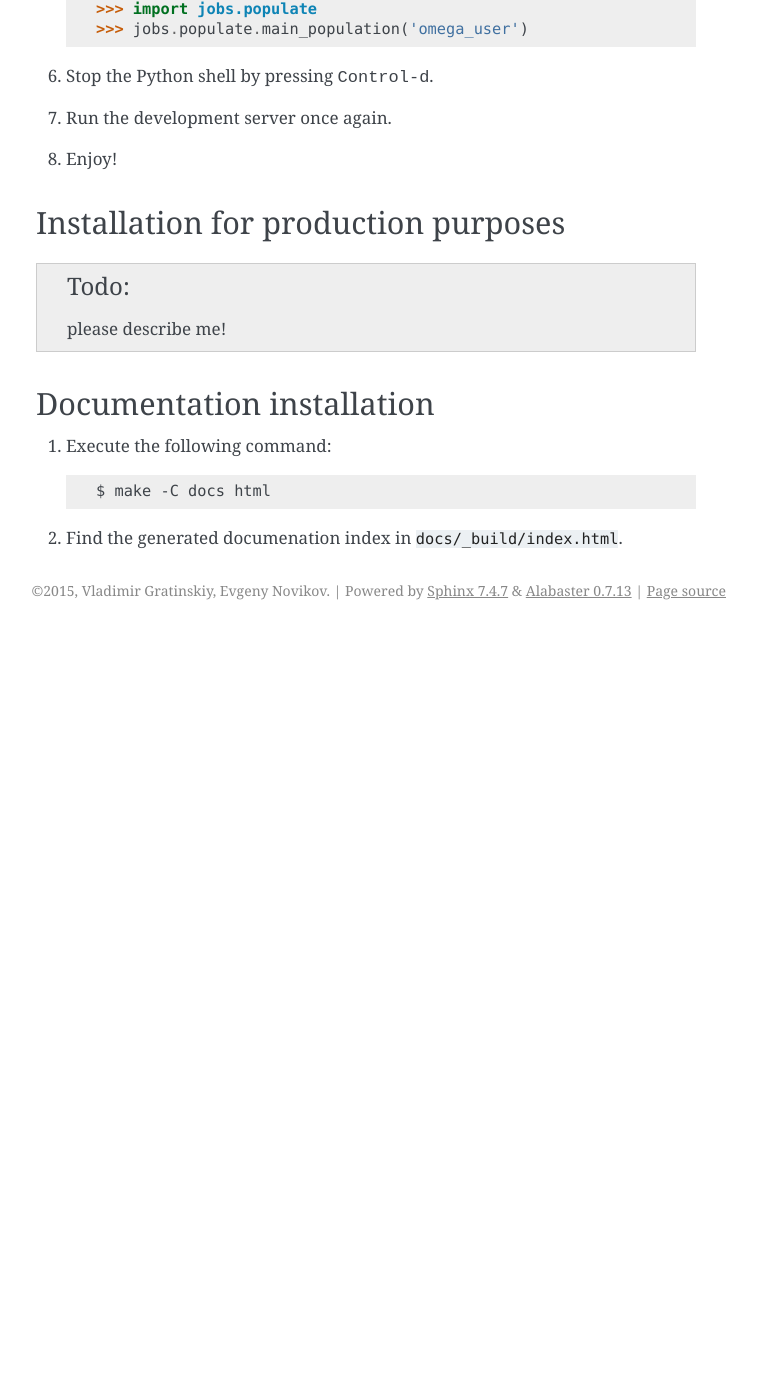
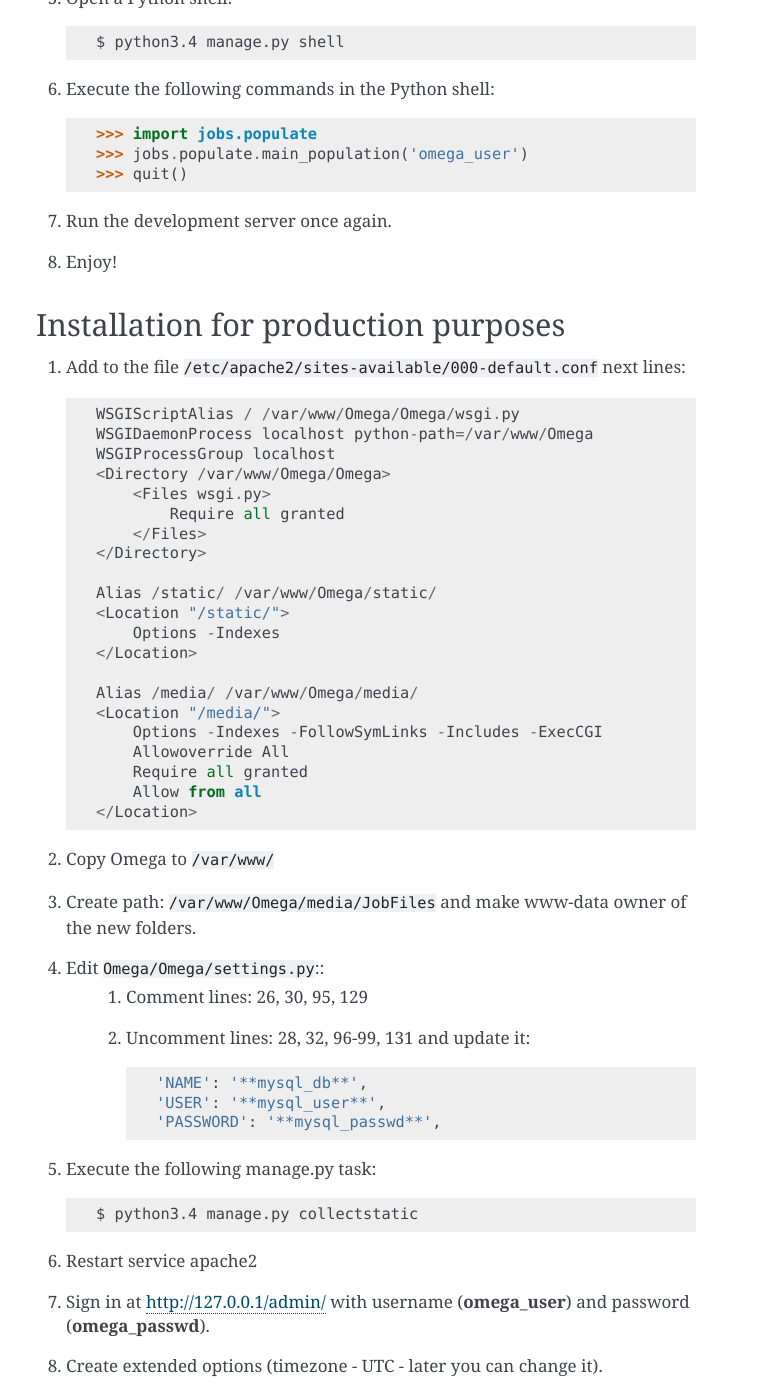
Before and after one commit to ldv-klever/klever, a Sphinx documentation site: the page built from Omega/docs/install.rst, in a window 1280 px wide and 1400 px high, scrolled down 1022 px. Shown: the whole window, without its empty margins (384-1141 px from the left). Built offline with Sphinx 7.4.7, drawn with Linux system fonts in a browser that asks for light colours; before the commit the page ends 1652 px from its top, so only the background shows below that; some of the changed text lies outside the part shown.

Commit message:
Add instructions for installing Omega with apache2 and mod_wsgi.

```diff
--- a/Omega/docs/install.rst
+++ b/Omega/docs/install.rst
@@ -4,8 +4,8 @@ Installation
 ============
 
 #. Create a new MySQL user (**mysql_user**) identified by a password (**mysql_passwd**).
-#. Create a new MySQL database (**mysql_db**) and grant full access on all its tables to **mysql_user**.
-#. Create :file:`Omega/db.cnf`::
+#. Create a new MySQL database (**mysql_db**) with character set utf8 and grant full access on all its tables to **mysql_user**.
+#. Create :file:`Omega/Omega/db.cnf`::
 
     [client]
     database = mysql_db
@@ -18,7 +18,9 @@ Installation
     $ python3.4 manage.py compilemessages
     $ python3.4 manage.py makemigrations users jobs reports marks
     $ python3.4 manage.py migrate
+    $ python3.4 manage.py createsuperuser
 
+#. With last command you will create **omega_user** identified by a password **omega_passwd**.
 #. Proceed with either :ref:`dev-install` or :ref:`production-install`.
 
 .. _dev-install:
@@ -30,7 +32,8 @@ Installation for development purposes
 
     $ python3.4 manage.py runserver
 
-#. Register a new Omega user (**omega_user**) in a browser at `<http://127.0.0.1:8000>`_.
+#. Sign in at `<http://127.0.0.1:8000/admin/>`_ with username (**omega_user**) and password (**omega_passwd**).
+#. Create extended options (timezone - UTC - later you can chang it).
 #. Stop the server by pressing :kbd:`Control-c` in the console where :program:`runserver` was executed.
 #. Open a Python shell::
 
@@ -40,8 +43,8 @@ Installation for development purposes
 
      >>> import jobs.populate
      >>> jobs.populate.main_population('omega_user')
+     >>> quit()
 
-#. Stop the Python shell by pressing :kbd:`Control-d`.
 #. Run the development server once again.
 #. Enjoy!
 
@@ -50,7 +53,59 @@ Installation for development purposes
 Installation for production purposes
 ------------------------------------
 
-.. todo:: please describe me!
+#. Add to the file :file:`/etc/apache2/sites-available/000-default.conf` next lines::
+
+    WSGIScriptAlias / /var/www/Omega/Omega/wsgi.py
+    WSGIDaemonProcess localhost python-path=/var/www/Omega
+    WSGIProcessGroup localhost
+    <Directory /var/www/Omega/Omega>
+        <Files wsgi.py>
+            Require all granted
+        </Files>
+    </Directory>
+
+    Alias /static/ /var/www/Omega/static/
+    <Location "/static/">
+        Options -Indexes
+    </Location>
+
+    Alias /media/ /var/www/Omega/media/
+    <Location "/media/">
+        Options -Indexes -FollowSymLinks -Includes -ExecCGI
+        Allowoverride All
+        Require all granted
+        Allow from all
+    </Location>
+
+#. Copy Omega to :file:`/var/www/`
+#. Create path: :file:`/var/www/Omega/media/JobFiles` and make www-data owner of the new folders.
+#. Edit :file:`Omega/Omega/settings.py`::
+    #. Comment lines: 26, 30, 95, 129
+    #. Uncomment lines: 28, 32, 96-99, 131 and update it::
+
+        'NAME': '**mysql_db**',
+        'USER': '**mysql_user**',
+        'PASSWORD': '**mysql_passwd**',
+
+#. Execute the following manage.py task::
+
+    $ python3.4 manage.py collectstatic
+
+#. Restart service apache2
+#. Sign in at `<http://127.0.0.1/admin/>`_ with username (**omega_user**) and password (**omega_passwd**).
+#. Create extended options (timezone - UTC - later you can change it).
+#. Open a Python shell::
+
+    $ python3.4 manage.py shell
+
+#. Execute the following commands in the Python shell::
+
+     >>> import jobs.populate
+     >>> jobs.populate.main_population('omega_user')
+     >>> quit()
+
+#. Restart service apache2
+#. Enjoy `<http://127.0.0.1/>`_!
 
 Documentation installation
 --------------------------
```
Also changed, not shown: Omega/docs/reqs.rst (+6 -1 lines).
